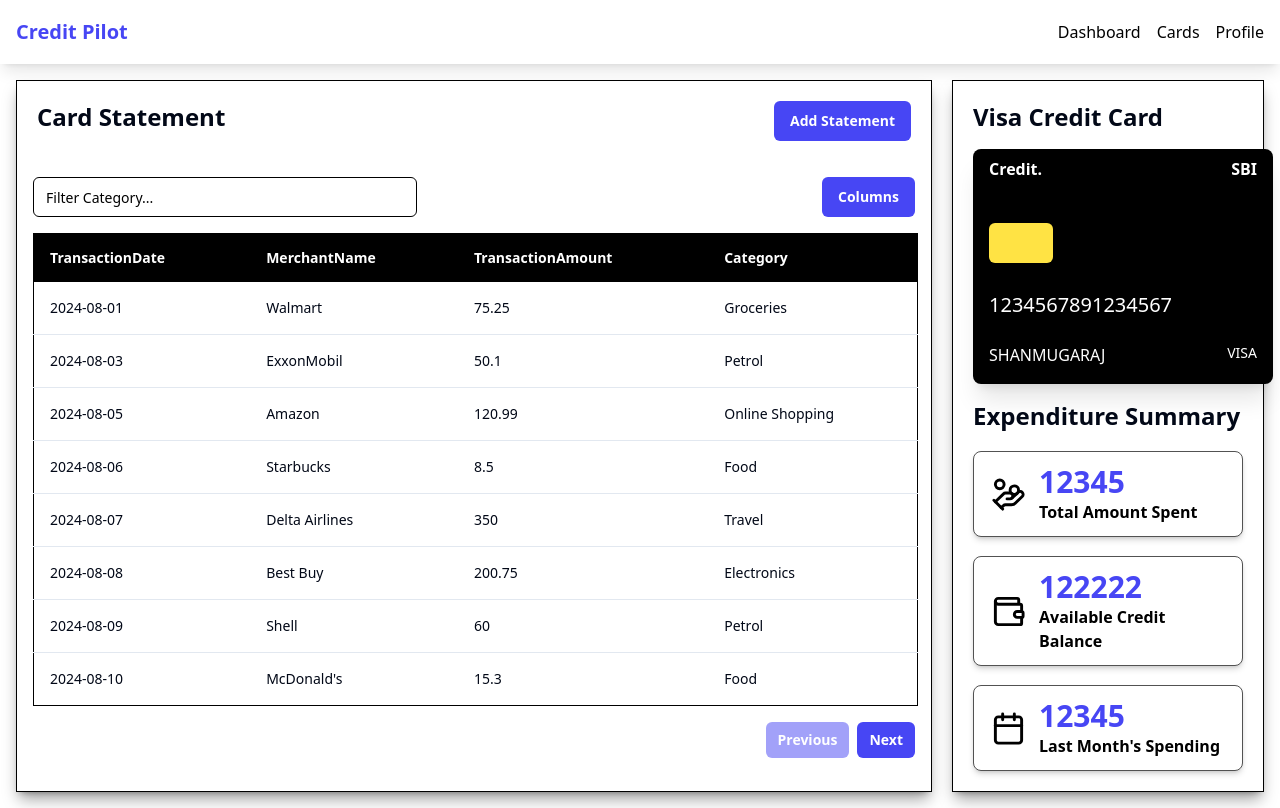
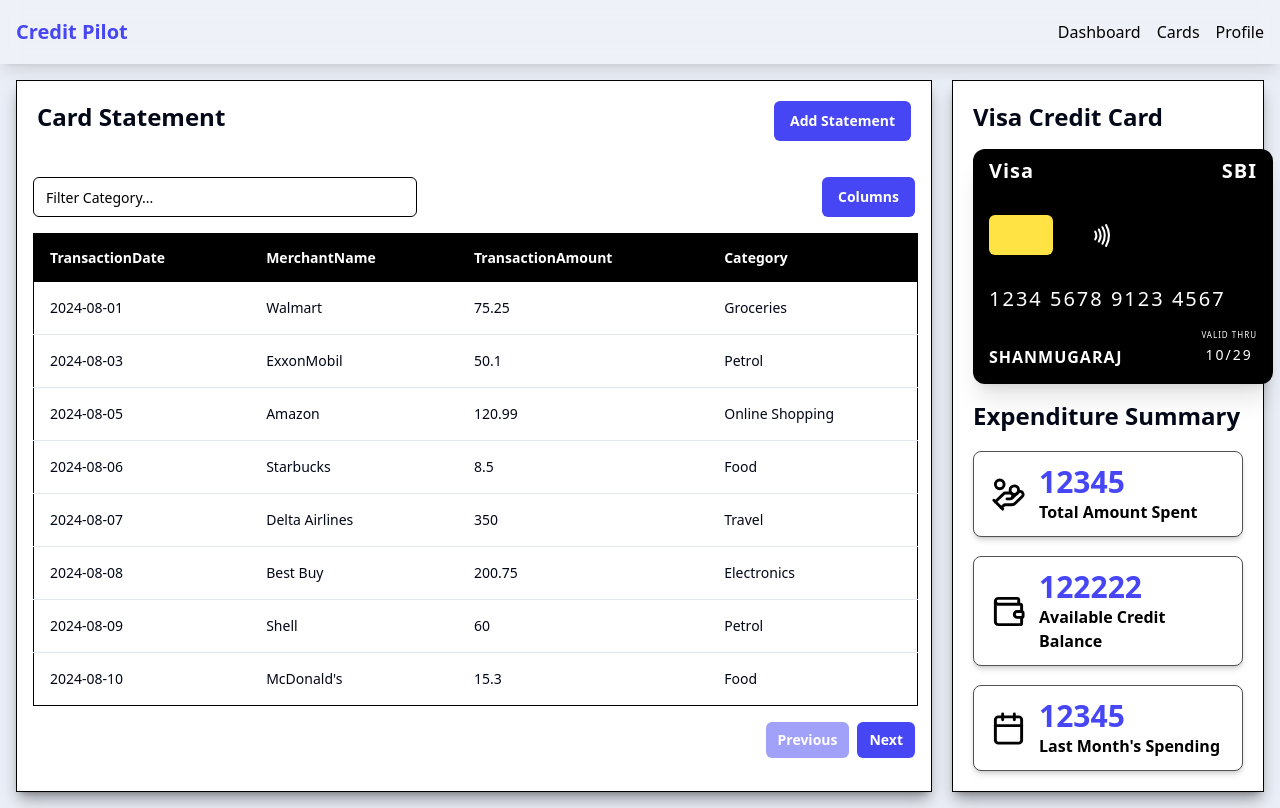
Before and after one commit to ShanZenX/Credit-Pilot, a React (Vite) app: page /Cards/CardDetails in a window 1280 px wide. Built offline with nearby package versions, Linux system fonts and the light colour scheme.

Commit message:
new card post with axios completed

```diff
--- a/src/components/Pages/Dashboard.tsx
+++ b/src/components/Pages/Dashboard.tsx
@@ -1,7 +1,7 @@
 
 export default function Dashboard() {
   return (
-    <div>
+    <div className="bg-[#eaeef6] ">
             <h1>Dashboard</h1>
 
     </div>
--- a/src/components/Pages/Forms/AddTransactionDetails.tsx
+++ b/src/components/Pages/Forms/AddTransactionDetails.tsx
@@ -52,8 +52,8 @@
     console.log(formValues);
   };
   return (
-    <div className="flex flex-col p-10 w-full justify-center items-center  pt-20">
-      <div className=" rounded-lg border-none p-5 w-[70%] shadow-2xl">
+    <div className="flex flex-col p-10 w-full bg-[#eaeef6] min-h-[100vh] justify-center items-center  pt-20">
+      <div className=" rounded-lg border-none p-5 w-[70%] shadow-2xl bg-white">
         <form
           onSubmit={handleSubmit(onSubmit)}
           className=" flex flex-col  justify-evenly"
--- a/src/components/Pages/User.tsx
+++ b/src/components/Pages/User.tsx
@@ -1,7 +1,7 @@
 
 export default function User() {
   return (
-    <div>
+    <div className="bg-[#eaeef6] h-[100vh] ">
             <h1>User</h1>
 
     </div>
--- a/src/components/SubPages/cards/CardDetails.tsx
+++ b/src/components/SubPages/cards/CardDetails.tsx
@@ -84,15 +84,15 @@
 
 
   return (
-    <div className="flex p-4 gap-5 bg-[#ffffff] pt-20">
-      <div className="w-[75%] border border-black shadow-lg shadow-[#0000005d]">
+    <div className="flex p-4 gap-5 bg-[#eaeef6]  pt-20">
+      <div className="w-[75%] border border-black shadow-lg bg-white shadow-[#0000005d]">
         <div className="flex justify-between p-5">
           <h1 className="font-bold text-2xl"> Card Statement</h1>
           <Button><Link to={"/Cards/CardDetails/AddTransaction"}>Add Statement</Link></Button>
         </div>
         <DataTable columns={columns} data={data}  />
       </div>
-      <div className="w-[25%] border border-black p-5 flex shadow-lg shadow-[#0000005d] flex-col justify-between h-[89vh]">
+      <div className="w-[25%] border bg-white border-black p-5 flex shadow-lg shadow-[#0000005d] flex-col justify-between h-[89vh]">
         <div className="h-[35%]">
           <h1 className="font-black text-2xl pb-4"> Visa Credit Card </h1>
 
--- a/src/components/SubPages/cards/CardModule.tsx
+++ b/src/components/SubPages/cards/CardModule.tsx
@@ -1,3 +1,4 @@
+import { Nfc } from "lucide-react";
 import { Link } from "react-router-dom";
 
 interface IPROPS {
@@ -5,10 +6,9 @@
   cardNumber: number;
   cardHolderName: string;
   cardType: string;
-  cardColor: string
-  textColor: string
+  cardColor: string;
+  textColor: string;
 }
-
 export default function CardModule({
   bankName,
   cardNumber,
@@ -17,25 +17,36 @@
   cardColor,
   textColor,
 }: IPROPS) {
+
+  const formattedCardNumber = cardNumber
+    .toString()
+    .replace(/\d{4}(?=\d)/g, "$& ");
+
   return (
-    <Link to={"/Cards/CardDetails"} className= " flex !text-white !bg-black flex-col min-w-[300px] w-[100%] h-[100%] min-h-[200px] rounded-lg shadow-xl border-none  hover:border-black border cursor-pointer hover:shadow-2xl hover:scale-105  transition-transform ease-in-out " style={{backgroundColor : cardColor,color:textColor}}>
+    <Link
+      to={"/Cards/CardDetails"}
+      className=" flex tracking-[1px] !text-white !bg-black flex-col min-w-[300px] w-[100%] h-[100%] min-h-[200px] rounded-xl shadow-xl border-none  hover:border-black border cursor-pointer hover:shadow-2xl hover:scale-105  transition-transform ease-in-out "
+      style={{ backgroundColor: cardColor, color: textColor }}
+    >
       <div className="flex justify-between pt-2 mx-4">
-        <h1 className="  font-semibold ">Credit.</h1>
-        <h1 className=" font-semibold ">{bankName}</h1>
+        <h1 className="  font-semibold text-xl "> {cardType}</h1>
+        <h1 className=" font-semibold text-xl ">{bankName}</h1>
       </div>
 
-      <h1 className="text-xl font-medium  pt-[110px] pl-4">
-        {cardNumber}
+      <h1 className="text-xl font-medium tracking-widest  pt-[100px] pl-4">
+        {formattedCardNumber}
       </h1>
-      <div className="flex justify-between pb-4 mx-4 mt-6">
-        <p className=" uppercase  font-medium  ">
-          {cardHolderName}
-        </p>
-        <p className="uppercase font-medium  text-sm">
-          {cardType}
-        </p>
+      <div className="flex justify-between pb-4 mx-4 mt-8">
+        <p className=" uppercase  font-semibold  ">{cardHolderName}</p>
+        <div className="uppercase font-medium flex flex-col  items-center  text-sm -mt-5">
+          <span className="font-thin text-[8px] p-0 m-0">Valid Thru</span>
+          <h1 className="tracking-[2px]">10/29</h1>
+        </div>
       </div>
-      <div className=" bg-[#ffe344] w-16 rounded-md h-10 -mt-[160px] ml-4"></div>
+      <div className=" bg-[#ffe344] w-16 rounded-md h-10 -mt-[170px] ml-4  grid items-center">
+        {" "}
+        <Nfc className="ml-[100px] " size={25} />
+      </div>
     </Link>
   );
 }
--- a/src/components/SubPages/cards/CardStructure.tsx
+++ b/src/components/SubPages/cards/CardStructure.tsx
@@ -14,6 +14,7 @@
 import { Slider } from "@/components/ui/slider";
 
 type CardData = {
+  id: string;
   CardHolderName: string;
   CardType: string;
   CardNumber: number;
@@ -37,7 +38,7 @@
   console.log(data);
 
   return (
-    <div className="  flex justify-center pt-10 bg-[#fff] ">
+    <div className="  flex justify-center pt-10 bg-[#eaeef6] ">
       <div>
         <div className=" flex justify-center p-5">
           {" "}
@@ -62,11 +63,11 @@
           </div>
         </div>
         <div className="flex justify-evenly flex-wrap   ">
-          {data.map((card, index) => (
-            <div className="w-[80%]  flex p-5 m-5 justify-evenly  h-[270px] mb-5 shadow-[0px_0px_10px_0px_rgba(0,0,0,0.2)] bg-[#ffffff]">
-              <div className=" w-1/3 flex items-center ">
+          {data.map((card) => (
+            <div key={card.id}  className="w-[80%]  flex p-5 m-5 justify-evenly  h-[270px] mb-5 shadow-[0px_0px_10px_0px_rgba(0,0,0,0.2)] bg-[#fff]">
+              <div  className=" w-1/3 flex items-center" >
                 <CardModule
-                  key={index}
+                  key={card.id}
                   bankName={card.BankName}
                   cardNumber={card.CardNumber}
                   cardHolderName={card.CardHolderName}
--- a/src/components/ui/Datepicker.tsx
+++ b/src/components/ui/Datepicker.tsx
@@ -14,7 +14,7 @@
 } from "@/components/ui/popover"
 
 interface DatePickerProps {
-  onDateChange: (date: Date) => void;
+  onDateChange: (date: string) => void;
 }
 
 export function DatePicker({onDateChange}: DatePickerProps) {
@@ -23,8 +23,8 @@
   const handleDateChange = (selectedDate: Date | undefined) => {
     if (selectedDate) {
       setDate(selectedDate);
-      onDateChange(selectedDate);
-    }
+      const formattedDate = format(selectedDate, "yyyy-MM-dd"); // Format date to "YYYY-MM-DD"
+      onDateChange(formattedDate);     }
   };
 
   return (
```
Also changed, not shown: src/components/Pages/Forms/AddCard.tsx (+46 -50 lines).
